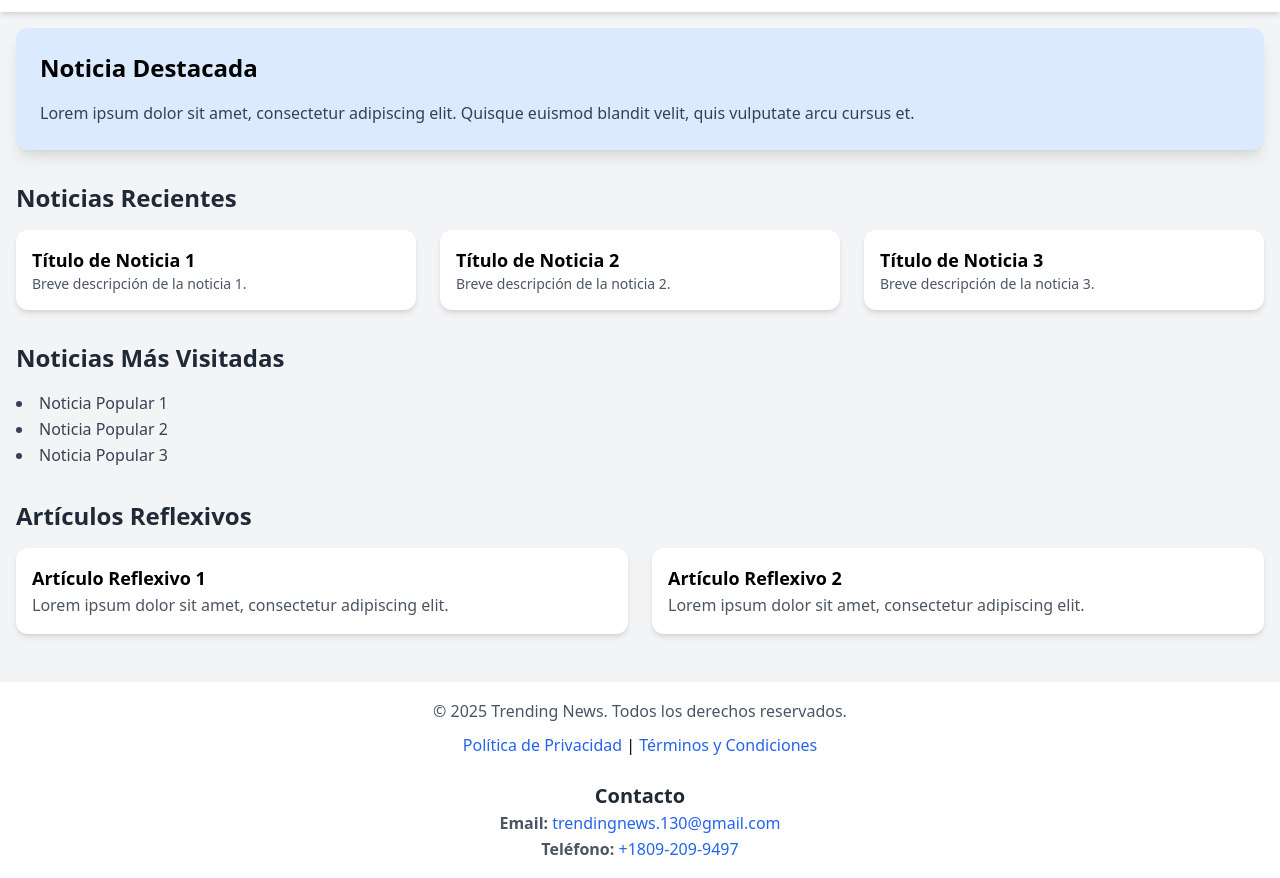
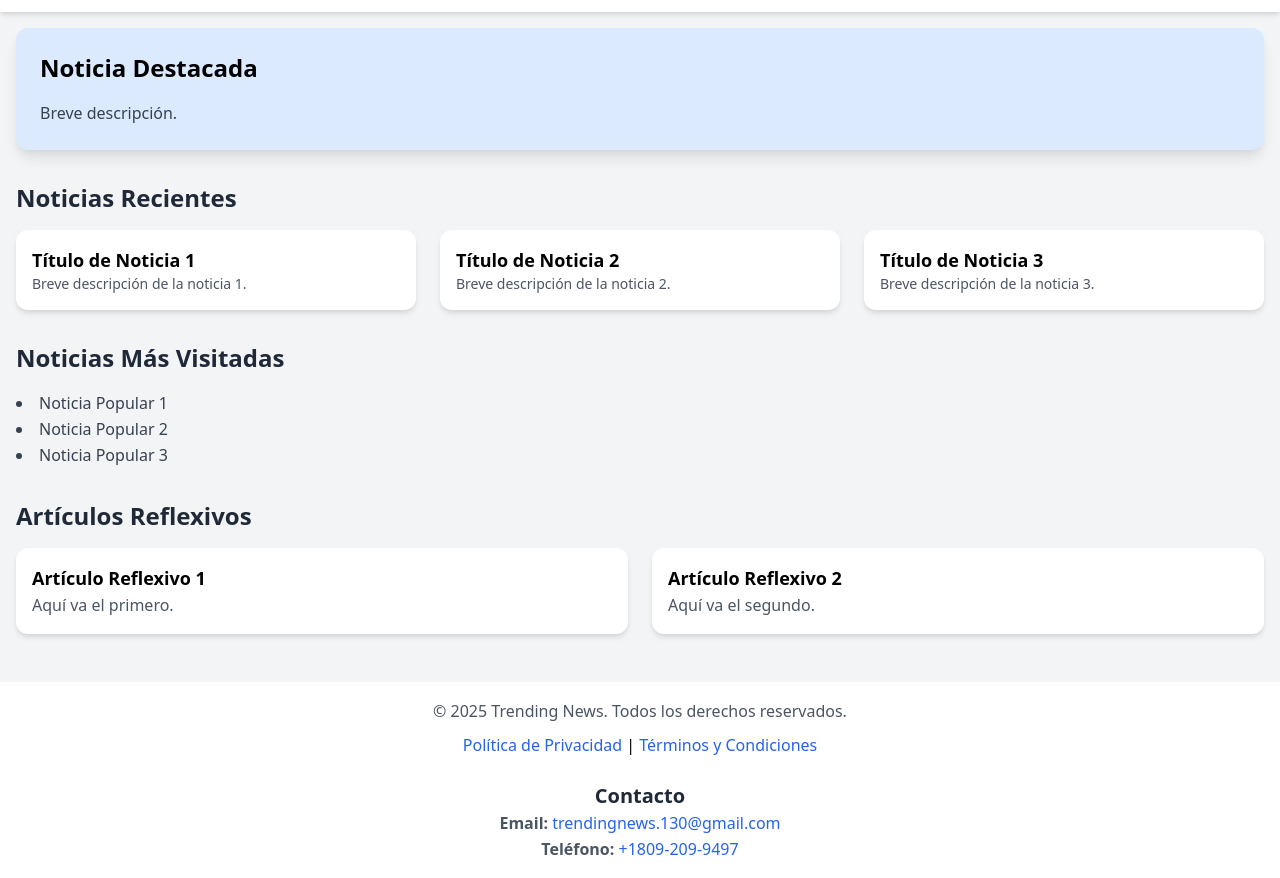
Before and after one commit to Josue67l/Trending-News.130, a plain HTML site: page index.html in a window 1280 px wide. Shown: the part 56-934 px from the top of the page. Drawn offline with nearby package versions, Linux system fonts and the light colour scheme.

Commit message:
Add files via upload

```diff
--- a/index.html
+++ b/index.html
@@ -78,7 +78,7 @@
     <main class="container mx-auto p-4">
         <section class="bg-blue-100 p-6 rounded-xl shadow-lg mb-8">
             <h2 class="text-2xl font-bold mb-4">Noticia Destacada</h2>
-            <p class="text-gray-700">Lorem ipsum dolor sit amet, consectetur adipiscing elit. Quisque euismod blandit velit, quis vulputate arcu cursus et.</p>
+            <p class="text-gray-700">Breve descripción.</p>
         </section>
 
         <section id="recent" class="mb-8">
@@ -113,11 +113,11 @@
             <div class="grid grid-cols-1 md:grid-cols-2 gap-6">
                 <div class="bg-white p-4 rounded-xl shadow-md">
                     <h3 class="font-semibold text-lg">Artículo Reflexivo 1</h3>
-                    <p class="text-gray-600">Lorem ipsum dolor sit amet, consectetur adipiscing elit.</p>
+                    <p class="text-gray-600">Aquí va el primero.</p>
                 </div>
                 <div class="bg-white p-4 rounded-xl shadow-md">
                     <h3 class="font-semibold text-lg">Artículo Reflexivo 2</h3>
-                    <p class="text-gray-600">Lorem ipsum dolor sit amet, consectetur adipiscing elit.</p>
+                    <p class="text-gray-600">Aquí va el segundo.</p>
                 </div>
             </div>
         </section>
```
